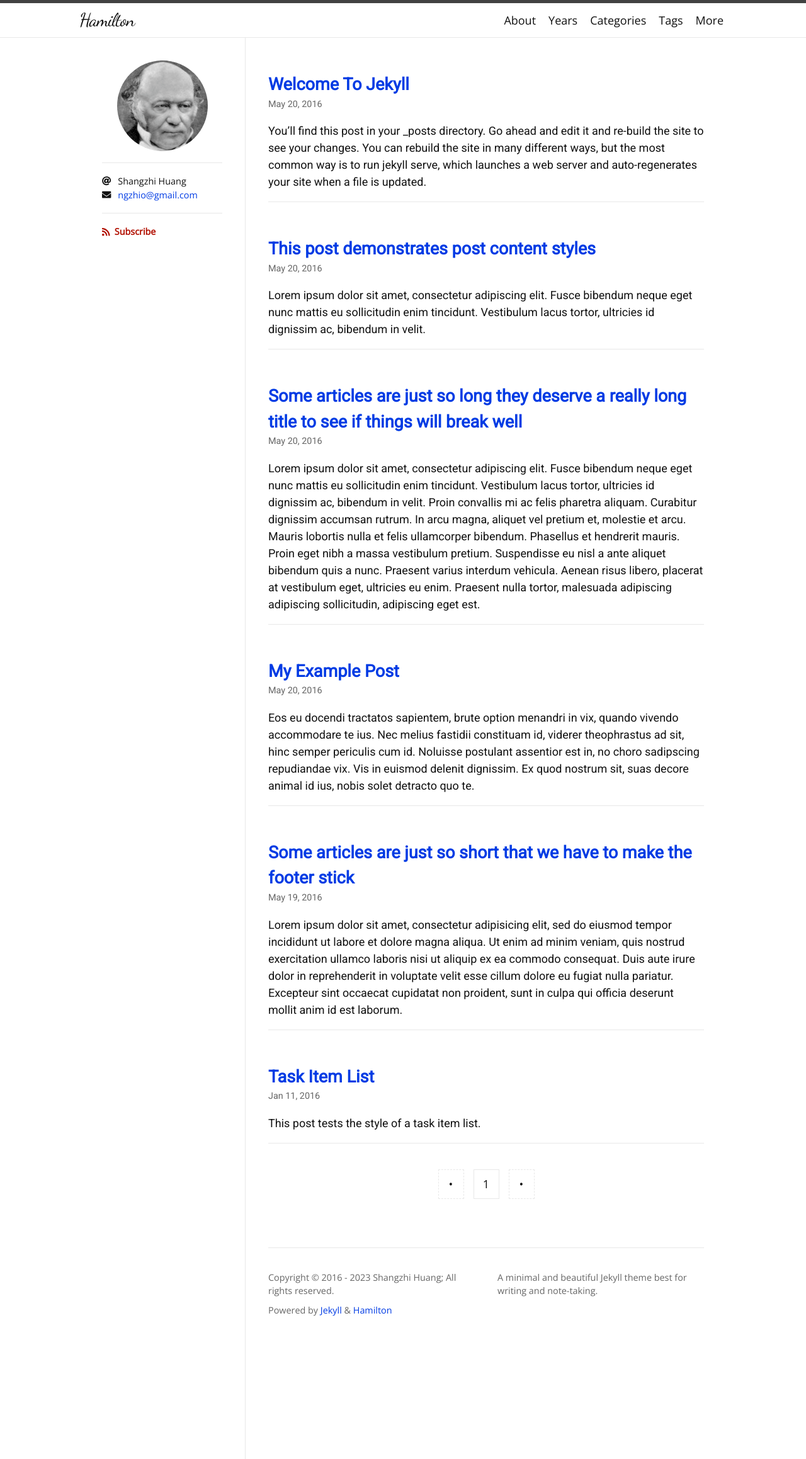
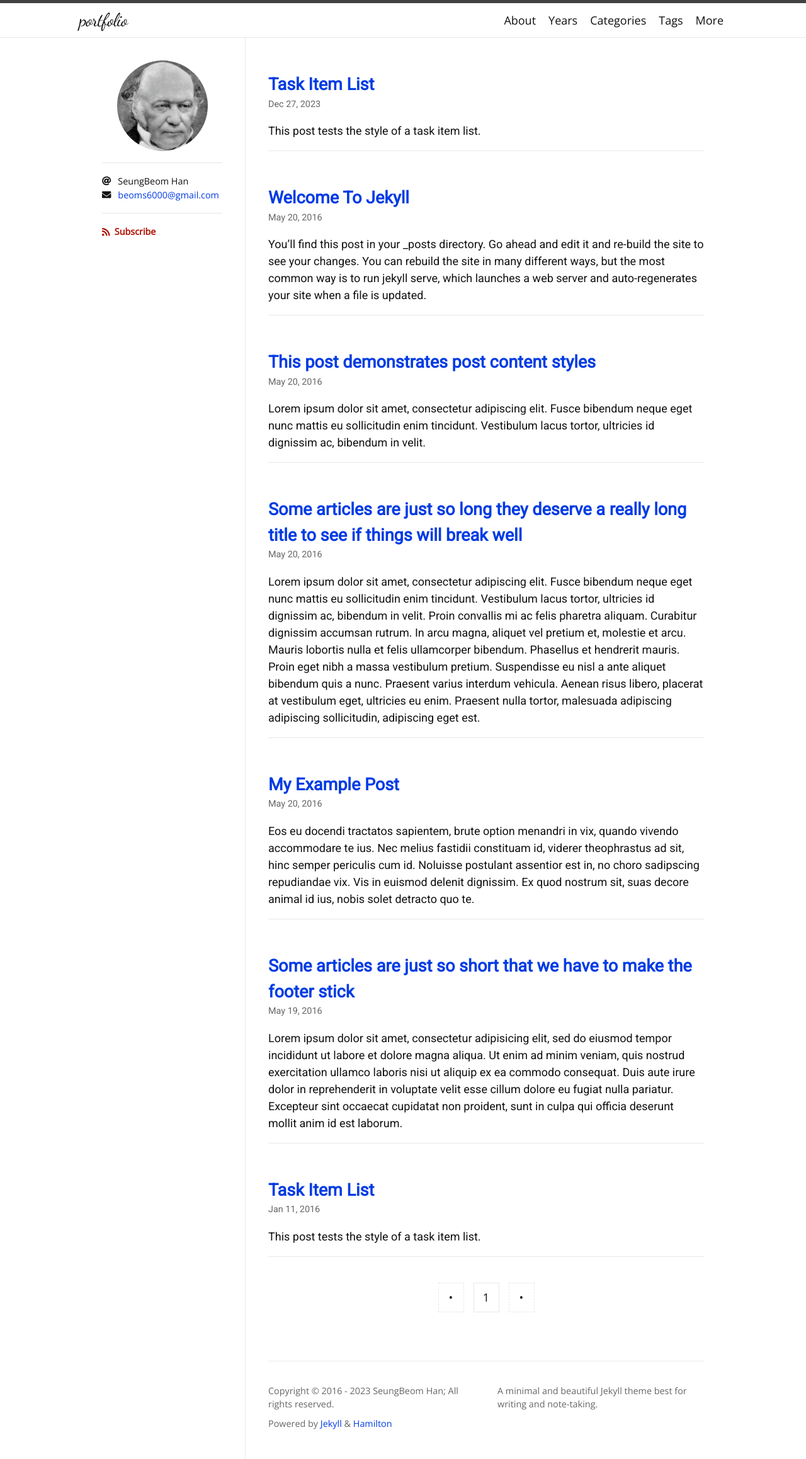
Before and after one commit to bumdream/portfolio, a Jekyll site: the page built from index.html, in a window 1280 px wide. Shown: the whole page at 63% size. Built offline with Jekyll 4.4.1, drawn with Linux system fonts in a browser that asks for light colours; nearby versions of some CDN libraries; some web fonts are replaced; the list of posts is cut into pages by our own code.

Commit message:
upload test files

````diff
--- a/_config.yml
+++ b/_config.yml
@@ -1,8 +1,8 @@
-title: Hamilton
+title: portfolio
 description: A minimal and beautiful Jekyll theme best for writing and note-taking.
-author: Shangzhi Huang
+author: SeungBeom Han
 avatar: /logo.png
-email: ngzhio@gmail.com
+email: beoms6000@gmail.com
 
 plugins:
   - jekyll-seo-tag
--- /dev/null
+++ b/_posts/2023-12-27-test.md
@@ -0,0 +1,23 @@
+---
+layout: post
+title: Task Item List
+tags: [to-do list]
+---
+
+This post tests the style of a task item list.
+
+Source:
+
+```markdown
+- [x] Eating
+- [ ] Walking
+  - [ ] Running
+- [ ] Sleeping
+```
+
+Rendered:
+
+- [x] Eating
+- [ ] Walking
+  - [ ] Running
+- [ ] Sleeping
````
